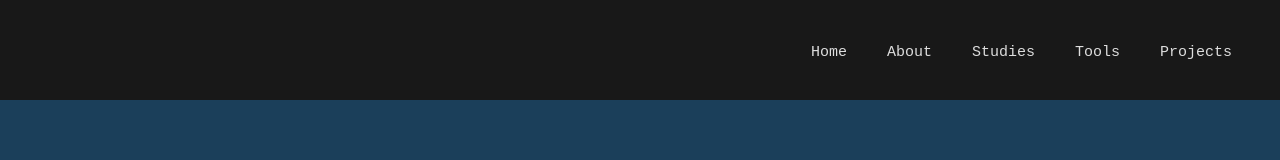
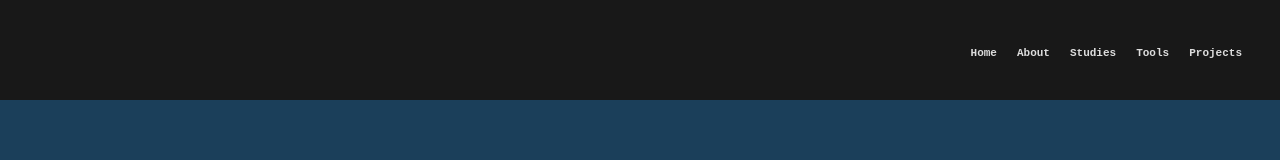
Before and after one commit to and3510/portfolio, a plain HTML site: page index.html in a window 1280 px wide. Shown: the top 160 px of the page. Drawn offline with Linux system fonts and the light colour scheme; a web font is replaced by a local one.

Commit message:
change font

```diff
--- a/style.css
+++ b/style.css
@@ -351,7 +351,9 @@ footer p {
     }
 
     .nav-list a {
-        font-size: 15px;
+        font-size: 11px;
+        font-weight: bolder;
+        padding: 10px;
     }
 
     .topicos {
```
